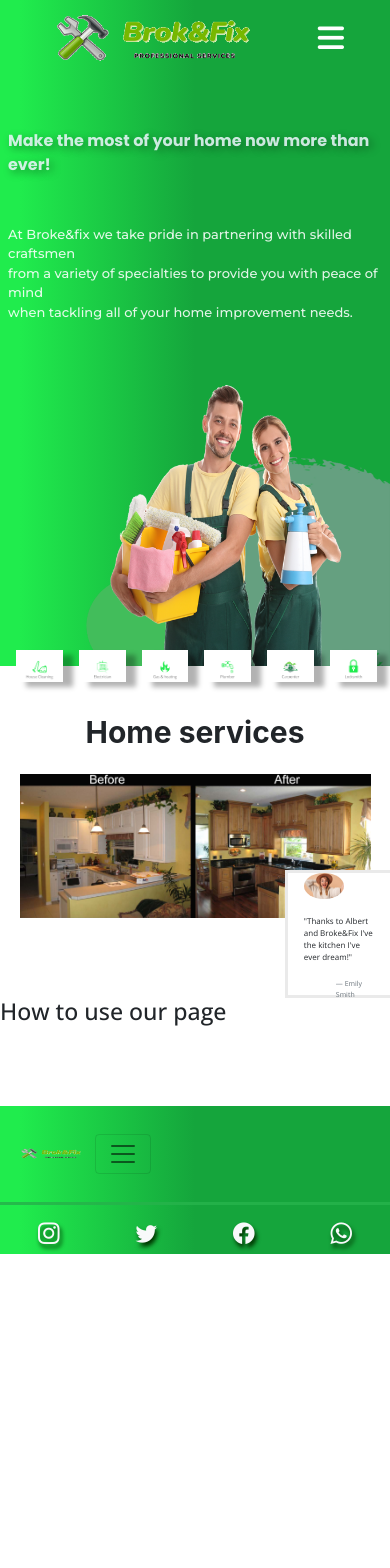
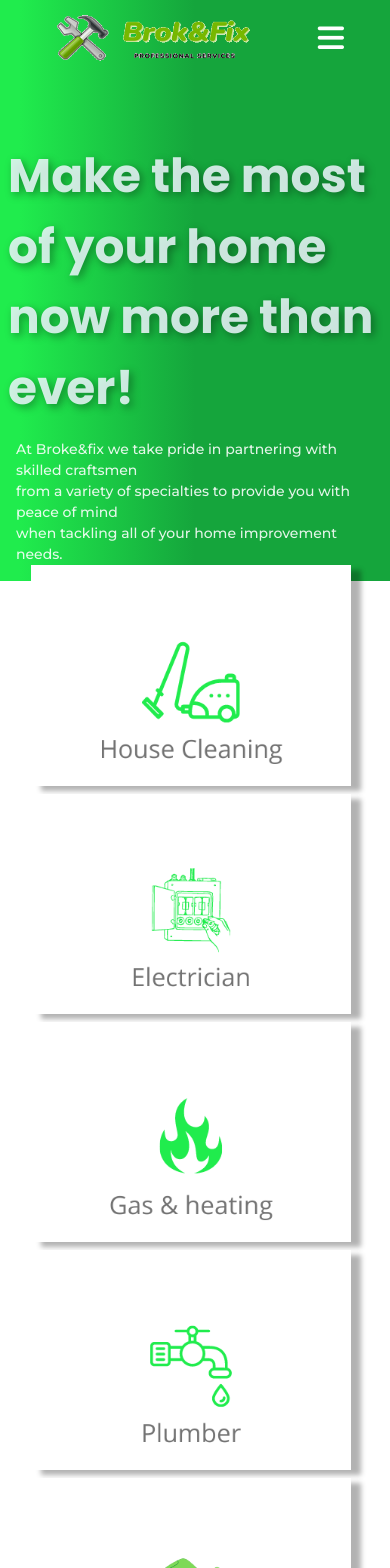
Before and after one commit to andresscg/brokenfix, a React (Create React App) app in the folder frontend/: page / in a window 390 px wide. Shown: the top 1568 px of the page. Before the commit the page ends 1254 px from the top, so only its background shows below. Built offline with nearby package versions, Linux system fonts and the light colour scheme.

Commit message:
hero responsive

```diff
--- a/frontend/src/components/Homebody.js
+++ b/frontend/src/components/Homebody.js
@@ -8,7 +8,7 @@ const Homebody = () =>{
                 <h2 className="hbh2">Home services</h2>
             <img className="bhimg" src="../assets/bhimg.jpg"/>
            </div>
-           <div className="placeforcomments">
+           {/* <div className="placeforcomments">
                     <img className="social" src="../assets/social.jpg"/>
                      <blockquote className="blockquote m-3">
                          <p>
@@ -21,7 +21,7 @@ const Homebody = () =>{
                             </footer>
                         </div>
                     </blockquote>
-         </div>
+         </div> */}
          <div className="howto">
                 <h3 className="howtotitle">How to use our page</h3>
                 <div>
--- a/frontend/src/styles/Hero.css
+++ b/frontend/src/styles/Hero.css
@@ -1,177 +1,281 @@
-.hero{
-width: 100%;
-height: 70vh;
-background: linear-gradient(90deg, rgba(32,236,77,1) 5%, rgba(21,165,60,1) 50%);
-display: flex;
-flex-direction: row;
-justify-content: flex-end;
+.hero {
+    width          : 100%;
+    height         : 70vh;
+    background     : linear-gradient(90deg, rgba(32, 236, 77, 1) 5%, rgba(21, 165, 60, 1) 50%);
+    display        : flex;
+    flex-direction : row;
+    justify-content: flex-end;
 }
-.heroAboutus{
+
+.heroAboutus {
     font-family: 'Poppins', sans-serif;
     font-weight: 700;
-    color: rgba(240, 248, 255, 0.842);
-    font-size: 60px;
+    color      : rgba(240, 248, 255, 0.842);
+    font-size  : 60px;
     margin-left: 4rem;
-    margin-top: 5rem;
+    margin-top : 5rem;
     text-shadow: 3px 3px 8px rgba(0, 0, 0, 0.37);
 
 }
-.heroAboutus2{
-    color: rgba(255, 255, 255, 0.877);
+
+.heroAboutus2 {
+    color      : rgba(255, 255, 255, 0.877);
     font-family: 'Montserrat', sans-serif;
     font-weight: 500;
-    font-size: 18px;
-    margin-top: 2rem;
+    font-size  : 18px;
+    margin-top : 2rem;
     margin-left: 4rem;
 }
-#bgheroimg{
-    height: 70vh;
-    width: 65%;
+
+#bgheroimg {
+    height    : 70vh;
+    width     : 65%;
     margin-top: 0rem;
 }
-.buttonshero{
-    display: flex;
-    flex-direction: row;
-    margin-top: -3rem;
+
+.buttonshero {
+    display        : flex;
+    flex-direction : row;
+    margin-top     : -3rem;
     justify-content: center;
 }
-.btnhero{
-    height: 14%;
-    width: 12%;
+
+.btnhero {
+    height     : 14%;
+    width      : 12%;
     margin-left: 3rem;
-    border: none;
-    box-shadow: 10px 5px 5px rgba(0, 0, 0, 0.301);
+    border     : none;
+    box-shadow : 10px 5px 5px rgba(0, 0, 0, 0.301);
 }
-.btnhero:hover{
+
+.btnhero:hover {
     background-color: #8AE38C;
 }
-.imgbtn{
+
+.imgbtn {
     height: 100%;
-    width: 100%;
+    width : 100%;
 }
-@media(max-width: 1030px){
-    .heroAboutus{
-        font-size: 35px;
+@media (max-width:1502px) {
+    .hero {
+        height: 50vh;
+
+        align-items: flex-end;
     }
-    #bgheroimg{
-        height: 70vh;
-        width: 55%;
-        margin-top: .1rem;
+    #bgheroimg {
+        height    : 60vh;
+        width     : 75%;
+        margin-top: 0rem;
     }
-    .heroAboutus2{
-            font-size: 16px;
+    .heroAboutus {
+        font-size   : 70px;
+        margin-left : 1rem;
+        margin-right: .5rem;
+        margin-top  : 0rem;
     }
-    .buttonshero{
-        margin-top: -2.5rem;
-        justify-content: start;
+
+    .heroAboutus2 {
+        font-size   : 20px;
+        margin-left : 1rem;
+        margin-right: .5rem;
+        margin-top  : 0rem;
+        margin-left : 1rem;
     }
-    .btnhero{
-        height: 12%;
-        width: 13%;
-        margin-left: 1.5rem;
+    .buttonshero {
+        display        : flex;
+        flex-direction : row;
+        margin-top     : -0.7rem;
+        justify-content: center;
+    }
+    .btnhero {
+        height       : 4%;
+        width        : 30%;
+        margin       : 0 0.5rem;
+        border       : none;
+        box-shadow   : 10px 5px 5px rgba(0, 0, 0, 0.301);
+        margin-bottom: 0.5rem;
     }
 
 }
-@media (max-width:980px){
-    .heroAboutus{
-        font-size: 28px;
+@media (max-width:1336px) {
+    .heroAboutus {
+        font-size   : 40px;
+
     }
-    .heroAboutus2{
-        font-size: 14px;
+    .heroAboutus2 {
+        font-size   : 15px;
+    }
+    #bgheroimg {
+        height    : 45vh;
+
     }
 }
-@media  (max-width: 799px){
-.heroAboutus{
-    font-size: 30px;
-}
-#bgheroimg{
-    height: 70vh;
-    width: 55%;
-    margin-top: .1rem;
-}
-.heroAboutus2{
-        font-size: 15px;
-    }
-.buttonshero{
-    margin-top: -2rem;
-}
-.btnhero{
-        height: 12%;
-        width: 12%;
-        margin-left: 1.5rem;
+
+@media (max-width:980px) {
+    .hero {
+        height: 40vh;
+
+        align-items: flex-end;
     }
 
+    #herotext {
+        margin-top: 0rem;
+        display       : flex;
+        flex-direction: column;
+    }
+
+    .heroAboutus {
+
+        font-size   : 38px;
+        margin-left : 1rem;
+        margin-right: .5rem;
+        margin-top  : 0rem;
+    }
+
+    .heroAboutus2 {
+        font-size   : 15px;
+        margin-left : 1rem;
+        margin-right: .5rem;
+        margin-top  : 0rem;
+        margin-left : 1rem;
+    }
+
+    #bgheroimg {
+        height    : 40vh;
+        width     : 65%;
+        margin-top: 0rem;
+    }
+
+    .buttonshero {
+        display        : flex;
+        flex-direction : row;
+        margin-top     : -1rem;
+        justify-content: center;
+    }
+
+
+    .btnhero {
+        height       : 4%;
+        width        : 20%;
+        margin       : 0 0.5rem;
+        border       : none;
+        box-shadow   : 10px 5px 5px rgba(0, 0, 0, 0.301);
+        margin-bottom: 0.5rem;
+    }
 }
-@media (max-width:566px){
-    .hero{
-        flex-direction: column;
+
+@media (max-width: 815px) {
+    .hero {
+        height: 45vh;
+
         align-items: flex-end;
     }
-    #herotext{
-        display: flex;
+
+    #herotext {
+        display       : flex;
         flex-direction: column;
-   }
-    .heroAboutus{
-        font-size: 16px;
-        margin-left: .5rem;
+    }
+
+    .heroAboutus {
+
+        font-size   : 35px;
+        margin-left : 1rem;
         margin-right: .5rem;
+        margin-top  : 0rem;
     }
-    .heroAboutus2{
-        font-size: 13px;
-        margin-left: .5rem;
+
+    .heroAboutus2 {
+        font-size   : 10px;
+        margin-left : 1rem;
         margin-right: .5rem;
+        margin-top  : 0rem;
+        margin-left : 1rem;
     }
-    #bgheroimg{
-        width: 85%;
-        height: 40vh;
+
+    #bgheroimg {
+        height    : 40vh;
+        width     : 65%;
+        margin-top: 0rem;
     }
-    .btnhero{
-        height: 12%;
-        width: 12%;
+
+
+
+    .buttonshero {
+        display        : flex;
+        flex-direction : row;
+        margin-top     : -1rem;
+        justify-content: center;
+    }
+
+
+    .btnhero {
+        height       : 4%;
+        width        : 20%;
+        margin       : 0 0.5rem;
+        border       : none;
+        box-shadow   : 10px 5px 5px rgba(0, 0, 0, 0.301);
+        margin-bottom: 0.5rem;
+    }
+}
+
+@media (max-width:580px) {
+    .hero {
+        height        : 60vh;
+        flex-direction: column;
+        align-items   : flex-end;
+    }
+
+    #herotext {
+        display       : flex;
+        flex-direction: column;
+    }
+
+    .heroAboutus {
+
+        font-size   : 47px;
+        margin-left : .5rem;
+        margin-right: .5rem;
+        margin-top  : 0rem;
+    }
+
+    .heroAboutus2 {
+        font-size   : 14px;
+        margin-left : .5rem;
+        margin-right: .5rem;
+        margin-top  : 0rem;
+        margin-left : 1rem;
+    }
+
+    #bgheroimg {
+        display: none;
+    }
+
+    .btnhero {
+        height     : 12%;
+        width      : 12%;
         margin-left: 1rem;
     }
-    .buttonshero{
-        margin-top: -1rem;
+
+    .buttonshero {
+        display        : flex;
+        flex-direction : column;
+        justify-content: center;
+        align-items    : center;
+        margin-top     : -1rem;
     }
-    .btnhero{
-        height: 12%;
-        width: 12%;
+
+    .btnhero {
+        height     : 12%;
+        width      : 12%;
         margin-left: 1rem;
     }
+
+    .btnhero {
+        height       : 34%;
+        width        : 82%;
+        margin-left  : 0rem;
+        border       : none;
+        box-shadow   : 10px 5px 5px rgba(0, 0, 0, 0.301);
+        margin-bottom: 0.5rem;
+    }
 }
-@media (max-width:385px){
-    .hero{
-        flex-direction: column;
-        align-items: flex-end;
-
-    }
-    #herotext{
-        display: flex;
-        flex-direction: column;
-
-    }
-    .heroAboutus{
-        font-size: 20px;
-        margin-left: 1rem;
-        margin-bottom: 0rem;
-        margin-right: 1rem;
-    }
-    .heroAboutus2{
-        font-size: 12px;
-        margin-left: 1rem;
-        margin-right: 1rem;
-    }
-    #bgheroimg{
-        width: 85%;
-        height: 38vh;
-    }
-    .buttonshero{
-        margin-top: -1rem;
-    }
-    .btnhero{
-        height: 14%;
-        width: 14%;
-        margin-left: .5rem;
-    }
-
-}
--- a/frontend/src/styles/homebody.css
+++ b/frontend/src/styles/homebody.css
@@ -42,109 +42,18 @@
     margin-top: 1rem;
     margin-left: 16rem;
 }
-@media (max-width: 1030px) {
-    .bhimg{
-        width: 80%;
-    }
-    .placeforcomments{
-        margin-left: 39.8rem;
-    }
-    .blockquote{
-        font-size: 14px;
-    }
-    .blockquote-footer{
-        margin-left: 10rem;
-    }
+@media (max-width: 1502px) {
+
 }
-@media (max-width:770px) {
-    .placeforcomments{
-        margin-left: 29.8rem;
-        height: 8rem;
-    }
-    .social{
-        width: 60px;
-        height: 60px;
-    }
-    .blockquote-footer{
-        margin-left: 6rem;
-    }
-    .blockquote{
-        font-size: 9px;
-    }
-    .bhimg{
-        margin-top: 1rem;
-    }
-    .hbh2{
-        font-size: 30px;
-    }
+@media (max-width:1336px) {
+
 }
-@media (max-width:430px) {
-    .placeforcomments{
-        margin-left: 17.8rem;
-        height: 8rem;
-        margin-top: -3rem;
-    }
-    .social{
-        width: 40px;
-        height: 40px;
-    }
-    .blockquote-footer{
-        margin-left: 2rem;
-    }
-    .blockquote{
-        font-size: 8px;
-    }
-    .bhimg{
-        margin-top: 1rem;
-        width: 90%;
+@media (max-width:980px) {
 
-    }
-    .hbh2{
-        font-size: 30px;
-    }
 }
-@media (max-width:385px){
-    .herotext{
-        margin-top: 1rem;
-    }
-    .placeforcomments{
-        margin-left: 12.3rem;
-        height: 6rem;
-        margin-top: -2rem;
-        width: 10rem;
-    }
-    .social{
-        width: 40px;
-        height: 40px;
-    }
-    .blockquote-footer{
-        margin-left: 3rem;
-    }
-    .blockquote{
-        font-size: 8px;
-    }
-    .bhimg{
-        margin-top: 1rem;
-        width: 90%;
+@media (max-width:815px){
 
-    }
-    .hbh2{
-        font-size: 30px;
-    }
 }
-@media (max-width: 375px){
-    .placeforcomments{
-        margin-left: 12.4rem;
-        height: 6rem;
-        margin-top: -1rem;
-        width: 9rem;
-    }
-    .blockquote{
-        font-size: 7px;
-    }
+@media (max-width: 580px){
+
 }
-@media (max-width: 320px){
-    .placeforcomments{
-        margin-left: 10rem;
-    }
-}
```
